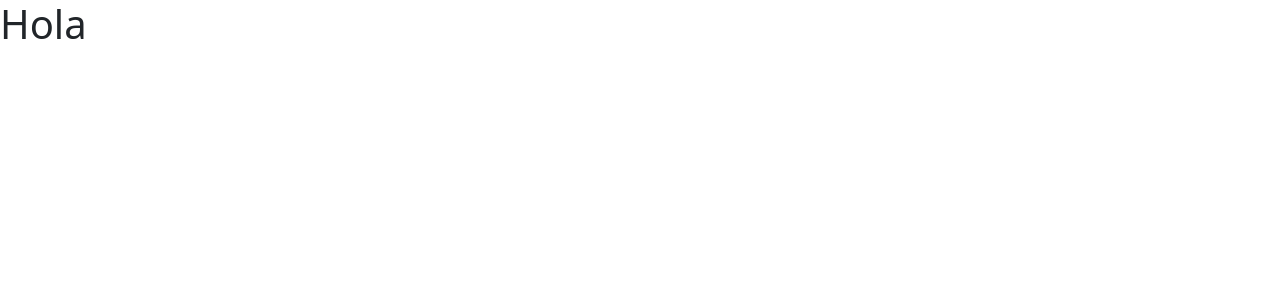
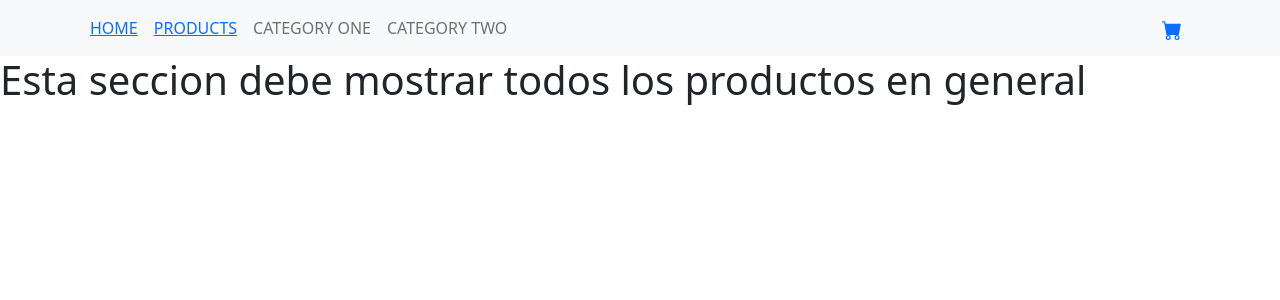
Before and after one commit to No-Country/C6-21-T-Java-React, a React (Create React App) app in the folder e-commerce-c6-21/: page /products in a window 1280 px wide. Shown: the top 300 px of the page. Built offline with nearby package versions, Linux system fonts and the light colour scheme.

Commit message:
creando navegacion y rutas

```diff
--- a/e-commerce-c6-21/package.json
+++ b/e-commerce-c6-21/package.json
@@ -37,5 +37,8 @@
       "last 1 firefox version",
       "last 1 safari version"
     ]
+  },
+  "devDependencies": {
+    "react-icons": "^4.4.0"
   }
 }
--- a/e-commerce-c6-21/src/App.js
+++ b/e-commerce-c6-21/src/App.js
@@ -3,13 +3,23 @@ import { BrowserRouter, Routes, Route } from 'react-router-dom';
 import 'bootstrap/dist/css/bootstrap.min.css';
 
 //components
+import Header from './components/Header/Header';
+import ProductDetailContainer from './components/ProductDetailContainer/ProductDetailContainer';
+import ProductsListContainer from './components/ProductsListContainer/ProductsListContainer';
 
+//views
+import Home from './views/Home/Home';
 
 function App() {
   return (
-    <div className="App">
-      <h1>Hola</h1>
-    </div>
+    <BrowserRouter>
+      <Header />
+      <Routes>
+        <Route exact path="/" element={ <Home/> }/>
+        <Route exact path="/products" element={ <ProductsListContainer/> } />
+        <Route exact path="/product/:productId" element={ <ProductDetailContainer /> } />
+      </Routes>
+    </BrowserRouter>
   );
 }
 
--- /dev/null
+++ b/e-commerce-c6-21/src/components/CartWidget/CartWidget.js
@@ -0,0 +1,14 @@
+import React from 'react';
+import { Link } from 'react-router-dom';
+import { BsFillCartFill } from 'react-icons/bs';
+
+const CartWidget = () => {
+  return (
+    <div>
+      <Link to="/cart"> <BsFillCartFill /> </Link>
+    </div>
+
+  )
+}
+
+export default CartWidget;
--- a/e-commerce-c6-21/src/components/Header/Header.js
+++ b/e-commerce-c6-21/src/components/Header/Header.js
@@ -1,9 +1,31 @@
-import React from 'react'
+import React from 'react';
+import Container from 'react-bootstrap/Container';
+import Nav from 'react-bootstrap/Nav';
+import Navbar from 'react-bootstrap/Navbar';
+import { Link } from 'react-router-dom';
+
+//components
+import CartWidget from '../CartWidget/CartWidget';
+
 
 const Header = () => {
   return (
-    <div>Header</div>
-  )
+
+    <Navbar bg="light" expand="lg">
+      <Container>
+        <Nav className="me-auto">
+          <Nav.Link><Link to="/">HOME</Link></Nav.Link>
+          <Nav.Link><Link to="/products">PRODUCTS</Link></Nav.Link>
+          <Nav.Link>CATEGORY ONE</Nav.Link>
+          <Nav.Link>CATEGORY TWO</Nav.Link>
+        </Nav>
+        <Navbar.Brand>
+          <CartWidget/>
+        </Navbar.Brand>
+      </Container>
+    </Navbar>
+
+  );
 }
 
-export default Header
+export default Header;
--- /dev/null
+++ b/e-commerce-c6-21/src/components/ProductsListContainer/ProductsListContainer.js
@@ -0,0 +1,16 @@
+import React from 'react'
+
+
+//logica para traer los productos de la base de datos.
+//guardamos la data en un estado.
+///luego de traerlos, los renderizara en el componente ProductsListContainer.
+//usamos un map para recorrer la data y renderizar los productos.
+
+
+const ProducstListContainer = () => {
+  return (
+    <h1>Esta seccion debe mostrar todos los productos en general</h1>
+  )
+}
+
+export default ProducstListContainer;
--- /dev/null
+++ b/e-commerce-c6-21/src/views/Home/Home.js
@@ -0,0 +1,11 @@
+import React from 'react'
+
+//esta pagina deberia mostrar algo como la pagina de inicio de la tienda.
+
+const Home = () => {
+  return (
+    <h1>Pagina principal deberia mostrar algo.</h1>
+  )
+}
+
+export default Home;
```
Also changed, not shown: e-commerce-c6-21/src/components/ProductsListContainer/ProductListContainer.js (deleted, +0 -9 lines), 1 other file (tests, documents, lock files or other folders).
